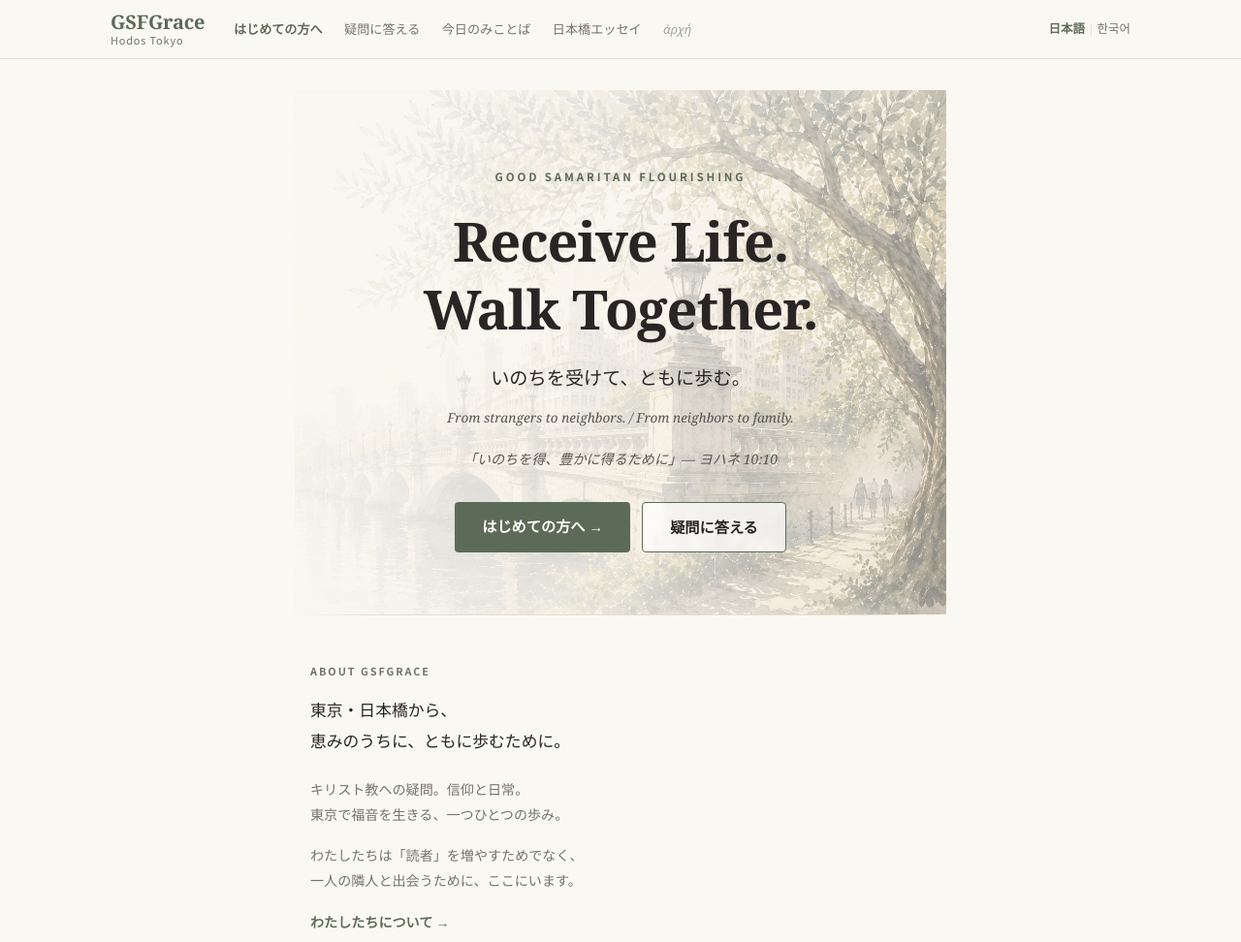
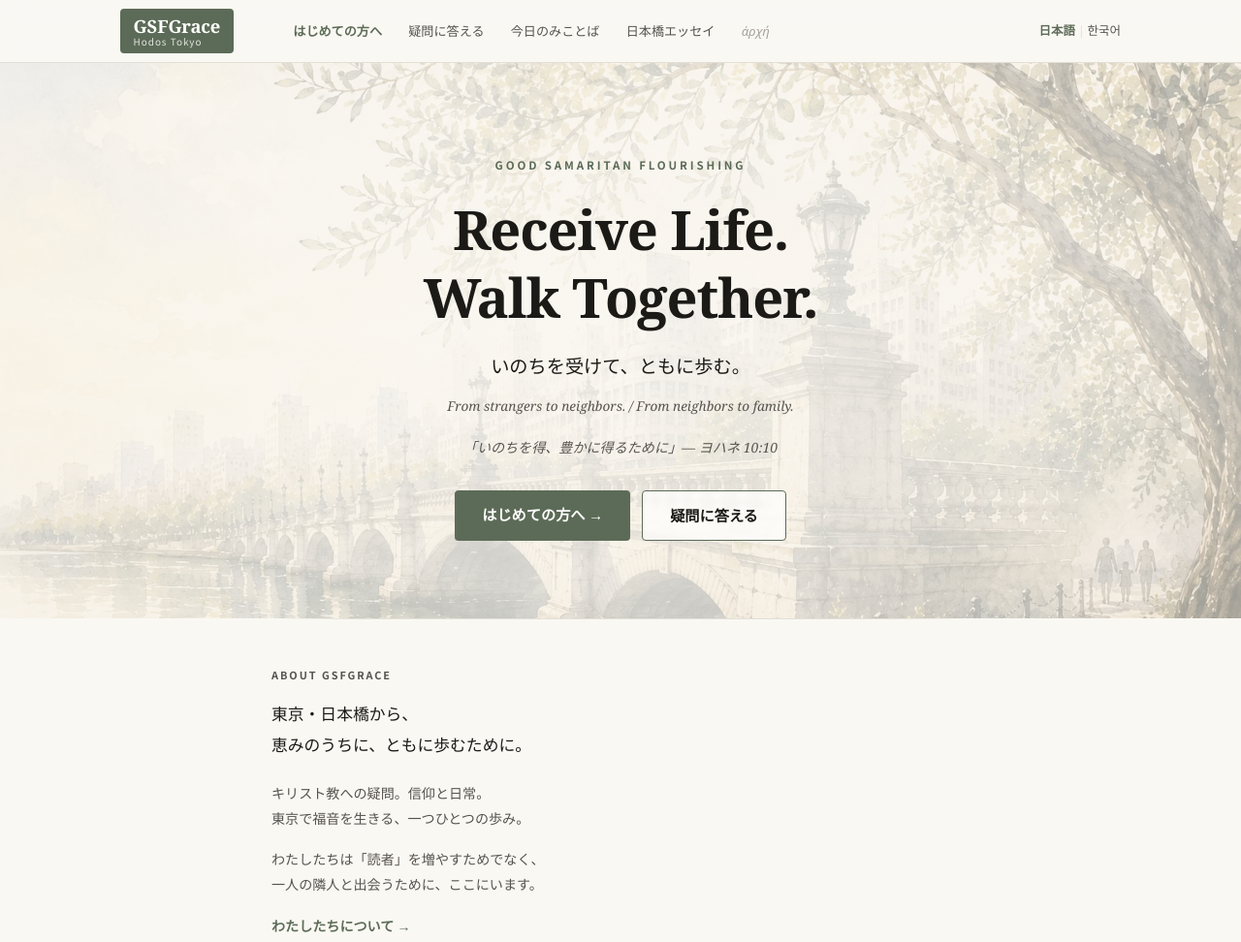
Before and after one commit to asiaunion/gsf-grace, an Astro site: page / in a window 1280 px wide. Shown: the top 972 px of the page at 97% size. Built offline with nearby package versions, Linux system fonts and the light colour scheme; Astro itself is replaced by a stand-in of ours.

Commit message:
feat: 폭 1080px 통일, Hero 100vw 풀블리드, 로고 olive박스, 색 강화, 본문 720px

```diff
--- a/src/components/Nav.astro
+++ b/src/components/Nav.astro
@@ -84,38 +84,40 @@ const navItems = lang === 'ja'
   }
 
   .nav-inner {
-    max-width: 1100px;
+    max-width: var(--width-container);   /* 1100 → 1080px 변수화 */
     margin: 0 auto;
     padding: 0 1.5rem;
     display: flex;
     align-items: center;
     gap: 1.25rem;
-    height: 60px;
+    height: 64px;
   }
 
-  /* STEP 1+3: 로고 좌측 고정 + 명시성 강화 */
+  /* STEP 3: 로고 olive 박스 */
   .nav-brand {
-    display: flex;
+    display: inline-flex;
     flex-direction: column;
-    line-height: 1.2;
+    justify-content: center;
+    line-height: 1.15;
     text-decoration: none;
     flex-shrink: 0;
-    /* margin-right: auto 제거 — 메뉴가 로고 옆에 도로 배치됨 */
+    background: var(--color-accent);   /* olive 박스 */
+    padding: 0.45rem 0.85rem;
+    border-radius: 4px;
   }
 
-  /* STEP 3: 1.25rem / 800 */
   .brand-name {
-    font-size: 1.25rem;
+    font-size: 1.15rem;
     font-weight: 800;
-    color: var(--color-accent);
+    color: #fff;                       /* 박스 안 흔색 */
     letter-spacing: -0.01em;
     font-family: var(--font-serif);
   }
 
   .brand-sub {
-    font-size: 0.68rem;
-    color: var(--color-muted);
-    letter-spacing: 0.08em;
+    font-size: 0.62rem;
+    color: rgba(255,255,255,0.82);     /* 흔색 약하게 */
+    letter-spacing: 0.1em;
     font-family: var(--font-sans);
   }
 
@@ -154,14 +156,15 @@ const navItems = lang === 'ja'
     user-select: none;
   }
 
-  /* STEP 1: 메뉴 — order:-1/flex:1 제거, 중앙 배치 */
+  /* STEP 2: 메뉴 간갈 조정 */
   .nav-menu {
     display: flex;
     list-style: none;
-    gap: 0.2rem;
+    gap: 0.5rem;         /* 0.2rem → 0.5rem */
     flex-wrap: nowrap;
     order: 1;
     flex: 0 1 auto;
+    margin-left: 2rem;   /* 로고와 메뉴 사이 숨통 */
   }
 
   .nav-link {
--- a/src/layouts/BaseLayout.astro
+++ b/src/layouts/BaseLayout.astro
@@ -68,15 +68,15 @@ const koHref = new URL('/ko' + (hrefPath === '/' ? '' : hrefPath), Astro.site).h
     padding: 0;
   }
 
-  /* STEP 1: olive-earth 토큰 (violet 계열 전면 교체) */
+  /* STEP 1: olive-earth 토큰 (지시서3 폭 변수 + 색 강화) */
   :root {
     /* Base */
     --color-bg:          #FAF8F3;
     --color-surface:     #FFFFFF;
-    --color-text:        #292524;
-    --color-muted:       #78716C;
+    --color-text:        #1C1A17;   /* #292524 → 더 진하게 */
+    --color-muted:       #57534E;   /* #78716C → 확실히 진하게 */
 
-    /* Accent — 길/올리브/긍휼 */
+    /* Accent — 길/올리브/긍휴 */
     --color-accent:      #5C6B57;
     --color-accent-deep: #48543F;
     --color-accent-soft: #EBEDE7;
@@ -89,6 +89,14 @@ const koHref = new URL('/ko' + (hrefPath === '/' ? '' : hrefPath), Astro.site).h
     /* Typography */
     --font-sans:  'Noto Sans JP', system-ui, sans-serif;
     --font-serif: 'Noto Serif JP', 'Yu Mincho', 'Hiragino Mincho ProN', Georgia, serif;
+
+    /* Layout 폭 변수 */
+    --width-container: 1080px;   /* Nav·섹션 기준 */
+    --width-text:       720px;   /* 텍스트 칼럼 */
+  }
+
+  html, body {
+    overflow-x: hidden;   /* 100vw 풀블리드 가로 스크롤 방지 */
   }
 
   html {
@@ -100,9 +108,9 @@ const koHref = new URL('/ko' + (hrefPath === '/' ? '' : hrefPath), Astro.site).h
 
   main {
     min-height: 70vh;
-    max-width: 720px;
+    max-width: var(--width-container);   /* 720 → 1080px */
     margin: 0 auto;
-    padding: 2rem 1.5rem;
+    padding: 0 1.5rem;   /* 상단 padding 제거 — Hero가 담당 */
   }
 
   a {
--- a/src/pages/index.astro
+++ b/src/pages/index.astro
@@ -76,33 +76,44 @@ import PathLine from '../components/PathLine.astro';
 </BaseLayout>
 
 <style>
-  /* ── Hero — STEP 4: 수솠화 배경 + 오버레이 ── */
+  /* ── Hero — STEP 4: 100vw 풀블리드 ── */
   .hero {
     position: relative;
-    padding: 5rem 1.5rem 4rem;
+    width: 100vw;
+    left: 50%;
+    right: 50%;
+    margin-left: -50vw;
+    margin-right: -50vw;
+    padding: 6rem 1.5rem 5rem;
     text-align: center;
     background-image: url('/images/hero-nihonbashi.webp');
     background-size: cover;
-    background-position: center right;
+    background-position: center;
     overflow: hidden;
   }
 
-  /* 가독성 오버레이 — STEP 4-2: 중앙값 상향 */
+  /* 가독성 오버레이 — 중앙 집중형 (radial) */
   .hero::before {
     content: '';
     position: absolute;
     inset: 0;
-    background: linear-gradient(
-      to right,
-      rgba(250, 248, 243, 0.93) 0%,
-      rgba(250, 248, 243, 0.82) 50%,
-      rgba(250, 248, 243, 0.45) 100%
+    background: radial-gradient(
+      ellipse 60% 80% at center,
+      rgba(250,248,243,0.92) 0%,
+      rgba(250,248,243,0.80) 55%,
+      rgba(250,248,243,0.55) 100%
     );
     z-index: 0;
   }
 
-  /* 모든 자식을 오버레이 위에 */
-  .hero > * { position: relative; z-index: 1; }
+  /* Hero 내에서 자식을 1080px로 제한 */
+  .hero > * {
+    position: relative;
+    z-index: 1;
+    max-width: var(--width-container);
+    margin-left: auto;
+    margin-right: auto;
+  }
 
   .hero-tag {
     font-size: 0.72rem;
@@ -199,10 +210,10 @@ import PathLine from '../components/PathLine.astro';
     text-decoration: none;
   }
 
-  /* ── About — STEP 3: 텍스트 단독, max-width 제한 ── */
+  /* ── About — STEP 5: 720px 텍스트 칼럼 ── */
   .section-about {
     padding: 3rem 0;
-    max-width: 640px;
+    max-width: var(--width-text);   /* 640 → 720px 변수화 */
     margin: 0 auto;
   }
 
@@ -251,9 +262,11 @@ import PathLine from '../components/PathLine.astro';
     text-decoration: underline;
   }
 
-  /* ── Link Cards — 3열 ── */
+  /* ── Link Cards — STEP 5: 720px + 3열 ── */
   .section-links {
     padding: 1rem 0 2rem;
+    max-width: var(--width-text);   /* 720px */
+    margin: 0 auto;
   }
 
   .link-cards {
@@ -300,19 +313,15 @@ import PathLine from '../components/PathLine.astro';
   }
 
   @media (max-width: 768px) {
-    /* 모바일 Hero 오버레이: 전체 균일하게 */
     .hero {
-      background-position: center;
+      padding: 4rem 1.25rem 3.5rem;
     }
     .hero::before {
-      background: rgba(250, 248, 243, 0.86);
+      background: rgba(250, 248, 243, 0.88);   /* 모바일: 균일 오버레이 */
     }
   }
 
   @media (max-width: 600px) {
-    .about-grid {
-      grid-template-columns: 1fr;
-    }
     .link-cards {
       grid-template-columns: 1fr;
     }
--- a/src/pages/ko/index.astro
+++ b/src/pages/ko/index.astro
@@ -76,30 +76,42 @@ import PathLine from '../../components/PathLine.astro';
 </BaseLayout>
 
 <style>
-  /* ── Hero — STEP 4: 수솠화 배경 + 오버레이 ── */
+  /* ── Hero — STEP 4: 100vw 풀블리드 ── */
   .hero {
     position: relative;
-    padding: 5rem 1.5rem 4rem;
+    width: 100vw;
+    left: 50%;
+    right: 50%;
+    margin-left: -50vw;
+    margin-right: -50vw;
+    padding: 6rem 1.5rem 5rem;
     text-align: center;
     background-image: url('/images/hero-nihonbashi.webp');
     background-size: cover;
-    background-position: center right;
+    background-position: center;
     overflow: hidden;
   }
-  /* 가독성 오버레이 — STEP 4-2: 중앙값 상향 */
+  /* 가독성 오버레이 — 중앙 집중형 (radial) */
   .hero::before {
     content: '';
     position: absolute;
     inset: 0;
-    background: linear-gradient(
-      to right,
-      rgba(250, 248, 243, 0.93) 0%,
-      rgba(250, 248, 243, 0.82) 50%,
-      rgba(250, 248, 243, 0.45) 100%
+    background: radial-gradient(
+      ellipse 60% 80% at center,
+      rgba(250,248,243,0.92) 0%,
+      rgba(250,248,243,0.80) 55%,
+      rgba(250,248,243,0.55) 100%
     );
     z-index: 0;
   }
-  .hero > * { position: relative; z-index: 1; }
+  /* Hero 자식 1080px 제한 */
+  .hero > * {
+    position: relative;
+    z-index: 1;
+    max-width: var(--width-container);
+    margin-left: auto;
+    margin-right: auto;
+  }
   .hero-tag {
     font-size: 0.72rem;
     letter-spacing: 0.25em;
@@ -175,8 +187,8 @@ import PathLine from '../../components/PathLine.astro';
   }
   .btn-secondary:hover { background: rgba(255,255,255,0.9); border-color: var(--color-accent-deep); color: var(--color-accent-deep); text-decoration: none; }
 
-  /* ── About — STEP 3: 텍스트 단독 ── */
-  .section-about { padding: 3rem 0; max-width: 640px; margin: 0 auto; }
+  /* ── About — STEP 5: 720px ── */
+  .section-about { padding: 3rem 0; max-width: var(--width-text); margin: 0 auto; }
   /* .about-grid, .about-photo, .photo-img, .photo-caption — 주석 보존 (실사진 준비 시 복원용) */
   .about-label { font-size: 0.68rem; letter-spacing: 0.18em; color: var(--color-muted); font-weight: 600; text-transform: uppercase; margin-bottom: 1rem; font-family: var(--font-sans); }
   .about-body { font-size: 1.05rem; font-family: var(--font-serif); color: var(--color-text); line-height: 1.9; margin-bottom: 1.25rem; }
@@ -184,8 +196,8 @@ import PathLine from '../../components/PathLine.astro';
   .about-link { font-size: 0.88rem; color: var(--color-accent); font-weight: 600; text-decoration: none; font-family: var(--font-sans); }
   .about-link:hover { text-decoration: underline; }
 
-  /* ── Link Cards — 3열 ── */
-  .section-links { padding: 1rem 0 2rem; }
+  /* ── Link Cards — STEP 5: 720px + 3열 ── */
+  .section-links { padding: 1rem 0 2rem; max-width: var(--width-text); margin: 0 auto; }
   .link-cards { display: grid; grid-template-columns: repeat(3, 1fr); gap: 1rem; }
   .link-card { display: flex; flex-direction: column; gap: 0.4rem; padding: 1.25rem; border: 1px solid var(--color-line); border-radius: 4px; text-decoration: none; transition: border-color 0.15s, box-shadow 0.15s, transform 0.1s; background: var(--color-surface); }
   .link-card:hover { border-color: var(--color-accent-soft); box-shadow: 0 4px 12px rgba(0,0,0,0.05); transform: translateY(-2px); text-decoration: none; }
@@ -194,11 +206,10 @@ import PathLine from '../../components/PathLine.astro';
   .link-card-desc { font-size: 0.8rem; color: var(--color-muted); line-height: 1.5; font-family: var(--font-sans); }
 
   @media (max-width: 768px) {
-    .hero { background-position: center; }
-    .hero::before { background: rgba(250, 248, 243, 0.86); }
+    .hero { padding: 4rem 1.25rem 3.5rem; }
+    .hero::before { background: rgba(250, 248, 243, 0.88); }
   }
   @media (max-width: 600px) {
-    .about-grid { grid-template-columns: 1fr; }
     .link-cards { grid-template-columns: 1fr; }
   }
 </style>
```
Also changed, not shown: docs/AG_지시서3_레이아웃골격_풀블리드_2026-06-14.md (added, +219 -0 lines).
